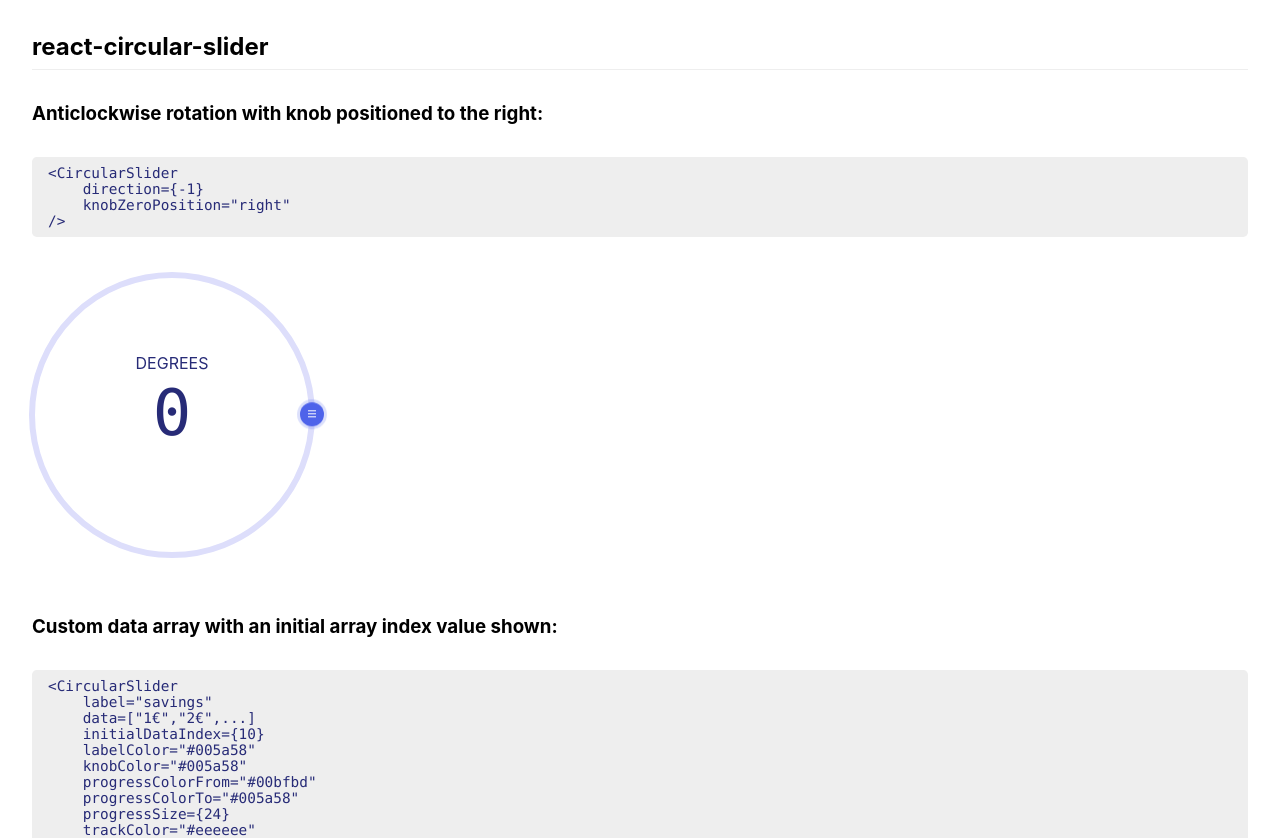
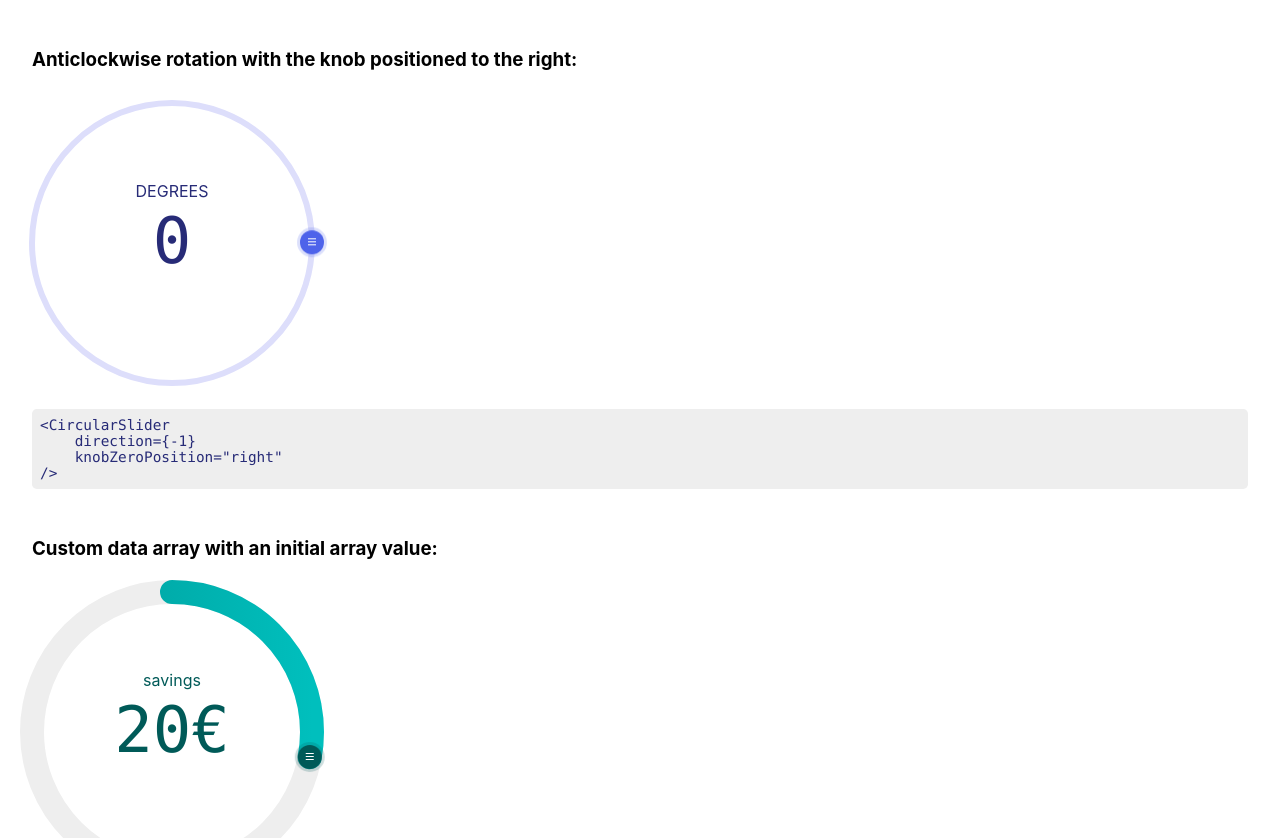
Before and after one commit to fseehawer/react-circular-slider, a React (Create React App) app: page / in a window 1280 px wide. Shown: the top 838 px of the page. Built offline with nearby package versions, Linux system fonts and the light colour scheme.

Commit message:
Update examples

```diff
--- a/package.json
+++ b/package.json
@@ -1,6 +1,6 @@
 {
   "name": "@fseehawer/react-circular-slider",
-  "version": "1.4.8",
+  "version": "1.4.9",
   "description": "A customizable circular slider with no dependencies.",
   "main": "index.js",
   "repository": {
--- a/src/App.js
+++ b/src/App.js
@@ -8,44 +8,52 @@ const App = () => {
             margin: '2rem'
         },
 
-        h2: {
-            borderBottom: '1px solid #eeeeee',
-            paddingBottom: '0.5rem',
-        },
-
         h3: {
-            margin: '2rem 0',
+            margin: '3rem 0 2rem 0',
         },
 
         pre: {
             fontSize: '0.9rem',
             borderRadius: '0.3rem',
             backgroundColor: '#eeeeee',
-            padding: '0.5rem 1rem'
+            padding: '0.5rem',
         },
 
         slider: {
-          padding: '1.5rem 0'
+          padding: '0 0 0.5rem 0'
         }
     });
 
     return (
         <div className={css(styles.wrapper)}>
-            <h2 className={css(styles.h2)}>react-circular-slider</h2>
-            <h3 className={css(styles.h3)}>Anticlockwise rotation with knob positioned to the right:</h3>
+            <h3 className={css(styles.h3)}>Anticlockwise rotation with the knob positioned to the right:</h3>
+            <div className={css(styles.slider)}>
+                <CircularSlider
+                    direction={-1}
+                    knobZeroPosition="right"
+                />
+            </div>
             <pre className={css(styles.pre)}>
                 {`<CircularSlider
     direction={-1}
     knobZeroPosition="right"
 />`}
             </pre>
+            <h3 className={css(styles.h3)}>Custom data array with an initial array value:</h3>
             <div className={css(styles.slider)}>
                 <CircularSlider
-                    direction={-1}
-                    knobZeroPosition="right"
+                    label="savings"
+                    labelColor={"#005a58"}
+                    knobColor={"#005a58"}
+                    progressColorFrom={"#00bfbd"}
+                    progressColorTo={"#009c9a"}
+                    progressSize={24}
+                    trackColor={"#eeeeee"}
+                    trackSize={24}
+                    initialDataIndex={10}
+                    data={["1€","2€","3€","4€","5€","6€","7€","8€","9€","10€","20€","30€","40€","50€","60€","70€","80€","90€","100€","200€","300€","400€","500€","600€","700€","800€","900€","1000€","2000€","3000€","4000€","5000€","6000€","7000€","8000€","9000€","10000€"]}
                 />
             </div>
-            <h3 className={css(styles.h3)}>Custom data array with an initial array index value shown:</h3>
             <pre className={css(styles.pre)}>
                 {`<CircularSlider
     label="savings"
@@ -60,21 +68,23 @@ const App = () => {
     trackSize={24}
 />`}
             </pre>
+            <h3 className={css(styles.h3)}>Custom props with flat line cap:</h3>
             <div className={css(styles.slider)}>
                 <CircularSlider
-                    label="savings"
-                    labelColor={"#005a58"}
-                    knobColor={"#005a58"}
-                    progressColorFrom={"#00bfbd"}
-                    progressColorTo={"#009c9a"}
-                    progressSize={24}
+                    label="Alphabet"
+                    width={250}
+                    labelColor={"#212121"}
+                    labelValueFontSize={"6rem"}
+                    knobColor={"#212121"}
+                    progressColorFrom={"#ff8500"}
+                    progressColorTo={"#a15400"}
+                    progressSize={8}
                     trackColor={"#eeeeee"}
-                    trackSize={24}
-                    initialDataIndex={10}
-                    data={["1€","2€","3€","4€","5€","6€","7€","8€","9€","10€","20€","30€","40€","50€","60€","70€","80€","90€","100€","200€","300€","400€","500€","600€","700€","800€","900€","1000€","2000€","3000€","4000€","5000€","6000€","7000€","8000€","9000€","10000€"]}
+                    trackSize={4}
+                    progressLineCap="flat"
+                    data={"ABCDEFGHIJKLMNOPQRSTUVWXYZ".split("")}
                 />
             </div>
-            <h3 className={css(styles.h3)}>Custom props with flat line cap:</h3>
             <pre className={css(styles.pre)}>
                 {`<CircularSlider
     label="Alphabet"
@@ -91,22 +101,6 @@ const App = () => {
     trackSize={4}
 />`}
             </pre>
-            <div className={css(styles.slider)}>
-                <CircularSlider
-                    label="Alphabet"
-                    width={250}
-                    labelColor={"#212121"}
-                    labelValueFontSize={"6rem"}
-                    knobColor={"#212121"}
-                    progressColorFrom={"#ff8500"}
-                    progressColorTo={"#a15400"}
-                    progressSize={8}
-                    trackColor={"#eeeeee"}
-                    trackSize={4}
-                    progressLineCap="flat"
-                    data={"ABCDEFGHIJKLMNOPQRSTUVWXYZ".split("")}
-                />
-            </div>
         </div>
     );
 };
--- a/src/CircularSlider/index.js
+++ b/src/CircularSlider/index.js
@@ -93,7 +93,7 @@ const CircularSlider = (props) => {
         const dashOffset = (degrees / 360) * state.dashFullArray;
         degrees = (getSliderRotation(direction) === -1 ? 360 - degrees : degrees);
 
-        const pointsInCircle = state.data.length / 360;
+        const pointsInCircle = state.data.length / 361;
         const currentPoint = Math.floor(degrees * pointsInCircle);
 
         setState(prevState => ({
```
Also changed, not shown: index.js, 9 other files (tests, documents, lock files or other folders).
